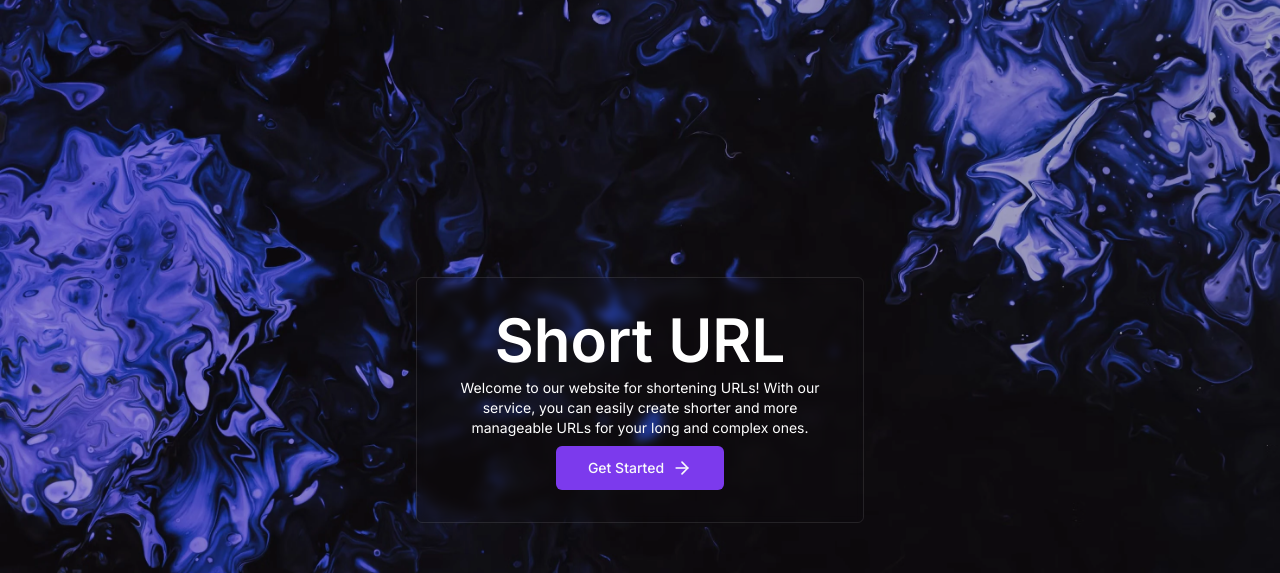
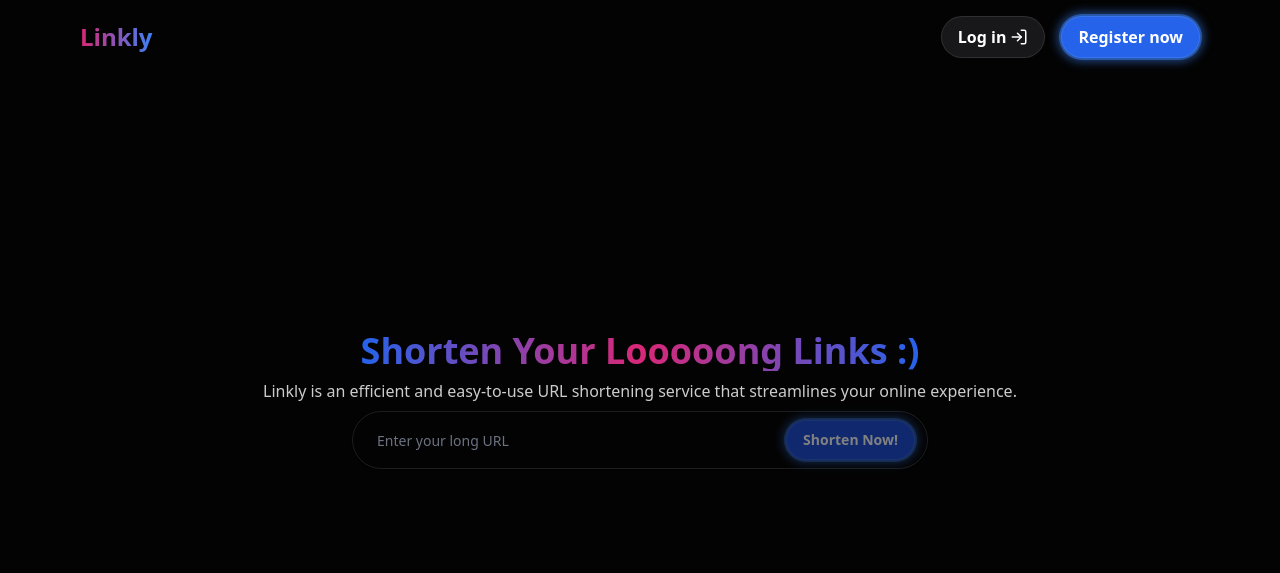
Before and after one commit to NNeshz/url-shorter, a Next.js app: page / in a window 1280 px wide. Shown: the top 573 px of the page. Built offline with nearby package versions, Linux system fonts and the light colour scheme; no server answers.

Commit message:
style: 💄 Change styles
Change all the styles in home, pending changes: Display links and
improving store managment

```diff
--- a/src/app/layout.tsx
+++ b/src/app/layout.tsx
@@ -1,12 +1,17 @@
 import type { Metadata } from "next";
-import { Inter } from "next/font/google";
+import { Inter as FontSans } from "next/font/google";
 import "./globals.css";
 import { Toaster } from "@/components/ui/toaster";
+import { cn } from "@/lib/utils";
+import Navbar from "@/components/Navbar";
 
-const inter = Inter({ subsets: ["latin"] });
+const fontSans = FontSans({
+  subsets: ["latin"],
+  variable: "--font-sans",
+});
 
 export const metadata: Metadata = {
-  title: "Short URL",
+  title: "Linkly",
   description: "Created by NNeshz",
 };
 
@@ -17,8 +22,14 @@ export default function RootLayout({
 }>) {
   return (
     <html lang="en">
-      <body className={inter.className}>
+      <body
+        className={cn(
+          "min-h-screen bg-[#030303] font-sans antialiased",
+          fontSans.variable
+        )}
+      >
         <main>
+          <Navbar />
           {children}
           <Toaster />
         </main>
--- a/src/app/page.tsx
+++ b/src/app/page.tsx
@@ -1,4 +1,3 @@
-import LogOutButton from "@/components/LogOutButton";
 import UserLogged from "@/components/UserLogged";
 import UserNotLogged from "@/components/UserNotLogged";
 import { authOptions } from "@/lib/auth";
@@ -7,18 +6,8 @@ import { getServerSession } from "next-auth";
 const Page = async () => {
   const session = await getServerSession(authOptions);
 
-  console.log(session);
-
   return (
-    <div
-      className="flex justify-center items-center h-screen"
-      style={{
-        backgroundImage: `url('/assets/wallpaper.webp')`,
-        backgroundSize: "cover",
-        backgroundPosition: "center",
-      }}
-    >
-      {session ? <LogOutButton /> : null}
+    <div className="flex justify-center items-center h-screen">
       <section className="flex justify-center items-center px-8 md:px-20">
         {session ? <UserLogged /> : <UserNotLogged />}
       </section>
--- a/src/components/Navbar.tsx
+++ b/src/components/Navbar.tsx
@@ -1,38 +1,47 @@
 import Link from "next/link";
-import { ArrowRight, LucideLink } from "lucide-react";
+import MaxWidthWrapper from "./MaxWidthWrapper";
 import { getServerSession } from "next-auth";
-import MaxWidthWrapper from "./MaxWidthWrapper";
-import { buttonVariants } from "./ui/button";
-import { cn } from "@/lib/utils";
-import LogOutButton from "./LogOutButton";
-import { authOptions } from "@/lib/auth";
+import { Button } from "./ui/button";
+import { LogIn, LogOut } from "lucide-react";
 
 const Navbar = async () => {
-  const session = await getServerSession(authOptions);
+  const session = await getServerSession();
 
   return (
-    <nav className="w-full bg-zinc-100">
-      <MaxWidthWrapper className="flex items-center justify-between py-2">
-        <Link href={"/"} className="flex gap-x-3 font-bold text-xl">
-          <LucideLink className="font-black w-6" /> Short URL
-        </Link>
-        {session === null ? (
+    <div className="fixed w-full">
+      <MaxWidthWrapper>
+        <nav className="flex justify-between items-center w-full py-4">
           <Link
-            href={"/sign-up"}
-            className={cn(
-              "flex gap-x-2",
-              buttonVariants({
-                variant: "default",
-              })
+            href={"/"}
+            className="text-2xl font-extrabold bg-gradient-to-r from-pink-600 to-blue-500 bg-clip-text text-transparent"
+          >
+            Linkly
+          </Link>
+          <div>
+            {session ? (
+              <Button className="flex items-center gap-x-1 bg-zinc-900 border border-white/10 px-4 py-2 rounded-full text-white font-semibold hover:bg-red-600">
+                <LogOut size={18} />
+              </Button>
+            ) : (
+              <section className="flex gap-x-4 items-center">
+                <Link
+                  href={"/sign-in"}
+                  className="flex items-center gap-x-1 bg-zinc-900 border border-white/10 px-4 py-2 rounded-full text-white font-semibold"
+                >
+                  Log in <LogIn size={18} />
+                </Link>
+                <Link
+                  href="/sign-up"
+                  className="bg-blue-600 border border-white/10 px-4 py-2 rounded-full text-white font-semibold shadow-[0_0_10px_4px_rgba(59,130,246,0.5)] ring-2 ring-blue-500/50 transition-all duration-200"
+                >
+                  Register now
+                </Link>
+              </section>
             )}
-          >
-            Sign up <ArrowRight className="w-5" />
-          </Link>
-        ) : (
-          <LogOutButton />
-        )}
+          </div>
+        </nav>
       </MaxWidthWrapper>
-    </nav>
+    </div>
   );
 };
 
--- a/src/components/UserLogged.tsx
+++ b/src/components/UserLogged.tsx
@@ -1,16 +1,20 @@
 import React from "react";
 import FormLink from "./form/FormLink";
-import DisplayLinks from "./DisplayLinks";
+import MaxWidthWrapper from "./MaxWidthWrapper";
 
 const UserLogged = () => {
   return (
-    <div className="flex flex-col items-center gap-y-2 text-white backdrop-filter backdrop-blur-sm bg-opacity-10 border border-white/10 md:px-0 py-8 rounded-md">
-      <h1 className="text-6xl font-semibold text-center">Short URL</h1>
-      <p className="text-center text-sm md:px-4 lg:px-10 break-keep">
-        Copy and paste your long URL into the input field and click submit
-      </p>
-      <FormLink />
-      <DisplayLinks />
+    <div className="flex justify-center items-center">
+      <MaxWidthWrapper className="flex flex-col items-center justify-center gap-y-2">
+        <h1 className="text-4xl font-extrabold text-center bg-[radial-gradient(circle,#db2777_0%,#2563eb_100%)] bg-clip-text text-transparent">
+          Shorten Your Looooong Links :)
+        </h1>
+        <p className="text-pretty text-center text-white/80">
+          Linkly is an efficient and easy-to-use URL shortening service that
+          streamlines your online experience.
+        </p>
+        <FormLink isLogged={true} />
+      </MaxWidthWrapper>
     </div>
   );
 };
--- a/src/components/UserNotLogged.tsx
+++ b/src/components/UserNotLogged.tsx
@@ -1,24 +1,19 @@
-import Link from "next/link";
-import { buttonVariants } from "./ui/button";
-import { ArrowRight } from "lucide-react";
+import MaxWidthWrapper from "./MaxWidthWrapper";
+import FormLink from "./form/FormLink";
 
 const UserNotLogged = () => {
   return (
-    <div className="flex flex-col items-center gap-y-2 text-white backdrop-filter backdrop-blur-sm bg-opacity-10 border border-white/10 px-4 md:px-0 py-8 rounded-md max-w-md">
-      <h1 className="text-6xl font-semibold text-center">Short URL</h1>
-      <p className="text-center text-sm md:px-4 lg:px-10 break-keep">
-        Welcome to our website for shortening URLs! With our service, you can
-        easily create shorter and more manageable URLs for your long and complex
-        ones.
-      </p>
-      <Link
-        href="/sign-up"
-        className={buttonVariants({
-          size: "lg",
-        })}
-      >
-        Get Started <ArrowRight size={20} className="ml-2" />
-      </Link>
+    <div className="flex justify-center items-center">
+      <MaxWidthWrapper className="flex flex-col items-center justify-center gap-y-2">
+        <h1 className="text-4xl font-extrabold text-center bg-[radial-gradient(circle,#db2777_0%,#2563eb_100%)] bg-clip-text text-transparent">
+          Shorten Your Looooong Links :)
+        </h1>
+        <p className="text-pretty text-center text-white/80">
+          Linkly is an efficient and easy-to-use URL shortening service that
+          streamlines your online experience.
+        </p>
+        <FormLink isLogged={false} />
+      </MaxWidthWrapper>
     </div>
   );
 };
--- a/src/components/form/FormLink.tsx
+++ b/src/components/form/FormLink.tsx
@@ -14,12 +14,13 @@ import {
 import { Input } from "@/components/ui/input";
 import { useLinksStore } from "@/context/useLinksStore";
 import { useRouter } from "next/navigation";
+import { ArrowRightCircleIcon } from "lucide-react";
 
 const urlSchema = z.object({
   url: z.string().url(),
 });
 
-const FormLink = () => {
+const FormLink = ({ isLogged }: { isLogged: boolean }) => {
   const router = useRouter();
   const { createShortLink } = useLinksStore();
   const form = useForm<z.infer<typeof urlSchema>>({
@@ -43,25 +44,38 @@ const FormLink = () => {
 
   return (
     <Form {...form}>
-      <form
-        onSubmit={form.handleSubmit(onSubmit)}
-        className="flex flex-col w-full max-w-xl gap-2 px-4 md:px-4 mb-4"
-      >
+      <form onSubmit={form.handleSubmit(onSubmit)} className="w-full max-w-xl">
+        {" "}
         <FormField
           control={form.control}
           name="url"
           render={({ field }) => (
             <FormItem>
               <FormControl>
-                <Input placeholder="www.example.com" {...field} />
+                <div className="flex w-full items-center space-x-2 rounded-full border border-white/10 bg-transparent px-3 py-2 shadow-sm">
+                  <Input
+                    {...field}
+                    type="text"
+                    placeholder="Enter your long URL"
+                    className="flex-1 border-none bg-transparent focus:ring-0 min-w-0"
+                  />
+                  <Button
+                    type="submit"
+                    disabled={!isLogged}
+                    className="bg-blue-700 border border-white/10 px-1 md:px-4 py-2 rounded-full text-white font-semibold shadow-[0_0_10px_4px_rgba(59,130,246,0.5)] ring-2 ring-blue-500/50 transition-all duration-200 hover:bg-blue-700 whitespace-nowrap"
+                  >
+                    {" "}
+                    <p className="hidden md:block">Shorten Now!</p>
+                    <p className="block md:hidden">
+                      <ArrowRightCircleIcon size={30} />
+                    </p>
+                  </Button>
+                </div>
               </FormControl>
-              <FormMessage />
+              <FormMessage className="text-center text-blue-700" />
             </FormItem>
           )}
         />
-        <Button type="submit" className="w-full">
-          Short
-        </Button>
       </form>
     </Form>
   );
--- a/src/components/ui/input.tsx
+++ b/src/components/ui/input.tsx
@@ -1,6 +1,6 @@
-import * as React from "react"
+import * as React from "react";
 
-import { cn } from "@/lib/utils"
+import { cn } from "@/lib/utils";
 
 export interface InputProps
   extends React.InputHTMLAttributes<HTMLInputElement> {}
@@ -11,15 +11,15 @@ const Input = React.forwardRef<HTMLInputElement, InputProps>(
       <input
         type={type}
         className={cn(
-          "flex h-10 w-full rounded-md border border-input bg-background px-3 py-2 text-sm ring-offset-background file:border-0 file:bg-transparent file:text-sm file:font-medium placeholder:text-muted-foreground focus-visible:outline-none focus-visible:ring-2 focus-visible:ring-ring focus-visible:ring-offset-2 disabled:cursor-not-allowed disabled:opacity-50",
+          "flex text-white h-10 w-full rounded-full border border-input bg-transparent px-3 py-2 text-sm ring-offset-background file:border-0 file:bg-transparent file:text-sm file:font-medium placeholder:text-muted-foreground  disabled:cursor-not-allowed disabled:opacity-50",
           className
         )}
         ref={ref}
         {...props}
       />
-    )
+    );
   }
-)
-Input.displayName = "Input"
+);
+Input.displayName = "Input";
 
-export { Input }
+export { Input };
```
